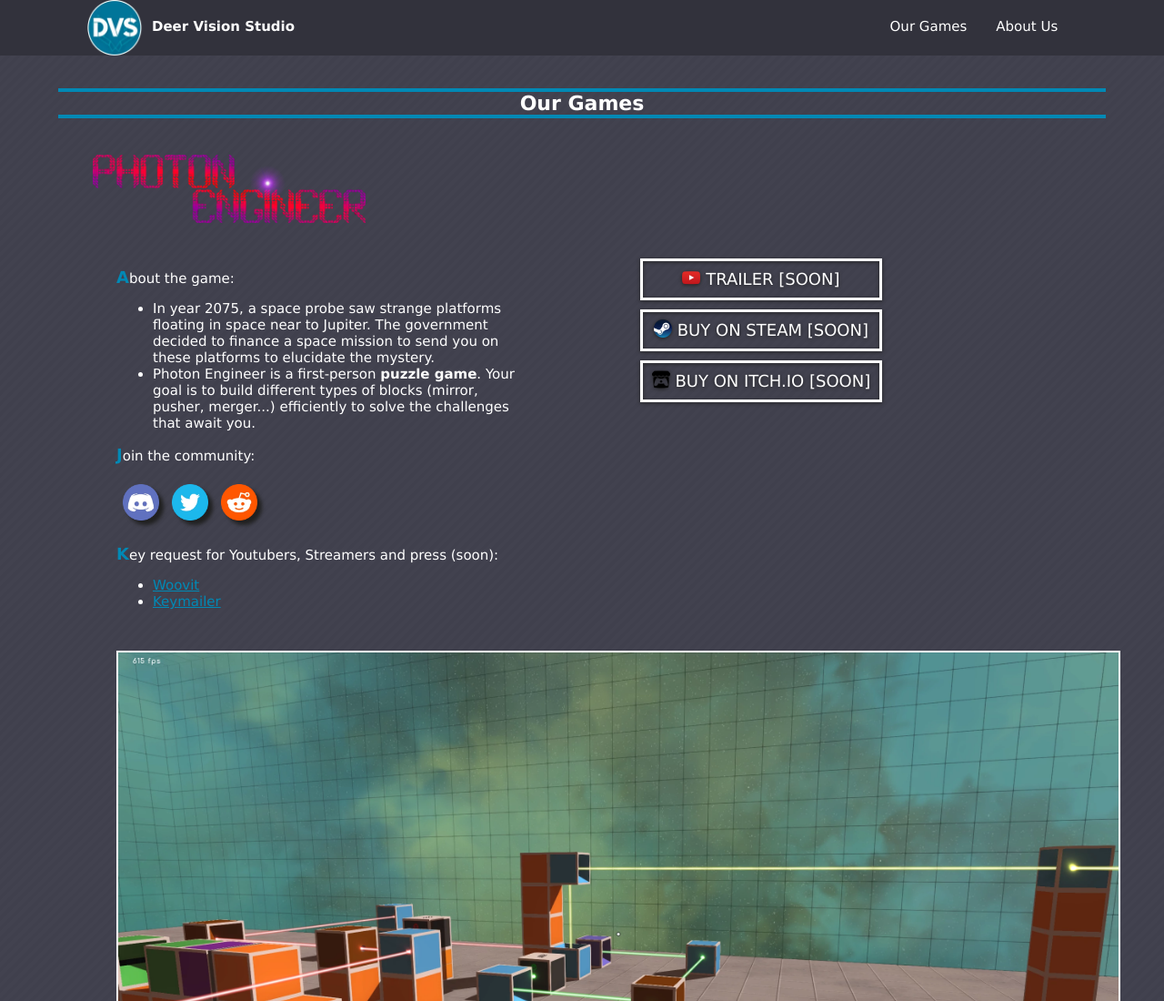
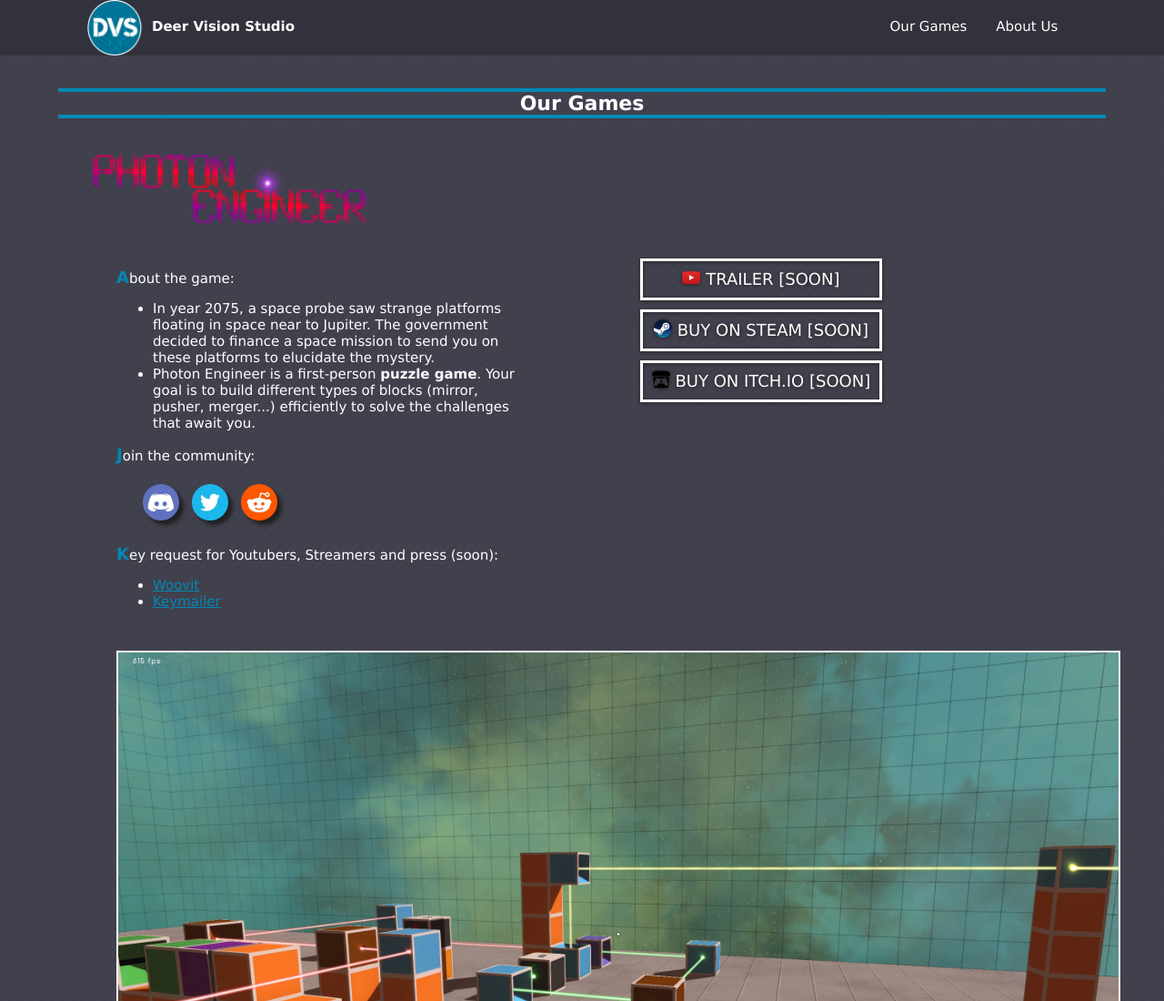
Before and after one commit to petitg1987/deerVision, a React app in the folder deer-vision-frontend/: page / in a window 1280 px wide. Shown: the top 1100 px of the page at 91% size. Built offline with nearby package versions, Linux system fonts and the light colour scheme.

```diff
--- a/deer-vision-frontend/src/pages/home/home.css
+++ b/deer-vision-frontend/src/pages/home/home.css
@@ -6,6 +6,10 @@
     float: left;
     width: 35%;
     max-width: 600px;
+}
+
+.game-soc-container {
+    padding-left: 22px;
 }
 
 .game-btn-platform {
--- a/deer-vision-frontend/src/pages/home/home.js
+++ b/deer-vision-frontend/src/pages/home/home.js
@@ -31,7 +31,9 @@
                              </ul>
 
                             <p>Join the community:</p>
-                            <SocialNetwork logoSize={40} reeditGameUrl="https://www.reddit.com/r/PhotonEngineer/" onlyCommunityNetwork={true}/>
+                            <div className="game-soc-container">
+                                <SocialNetwork logoSize={40} reeditGameUrl="https://www.reddit.com/r/PhotonEngineer/" onlyCommunityNetwork={true}/>
+                            </div>
 
                             <p>Key request for Youtubers, Streamers and press (soon): {/*TODO: update description*/}</p>
                             <ul>
```
